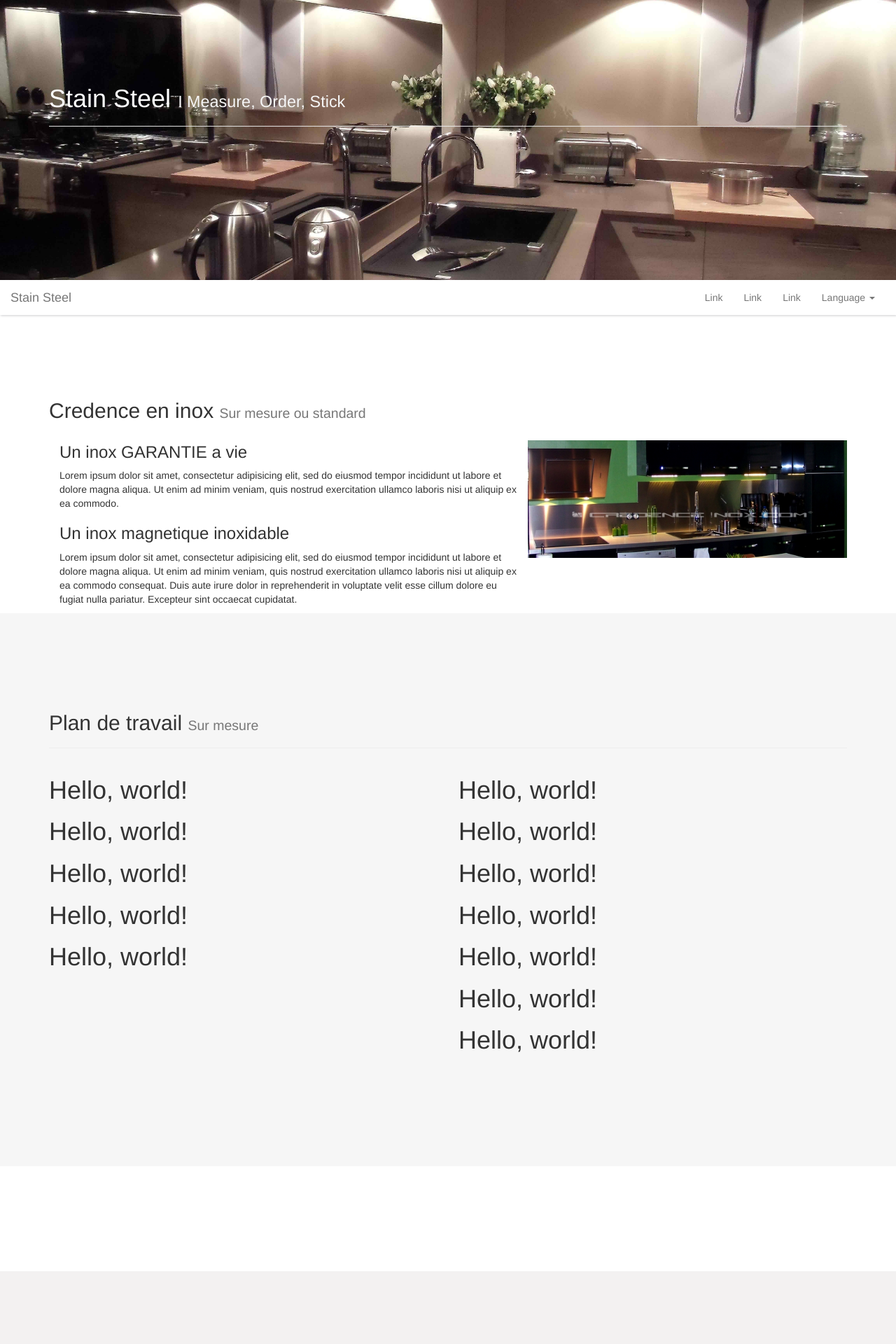
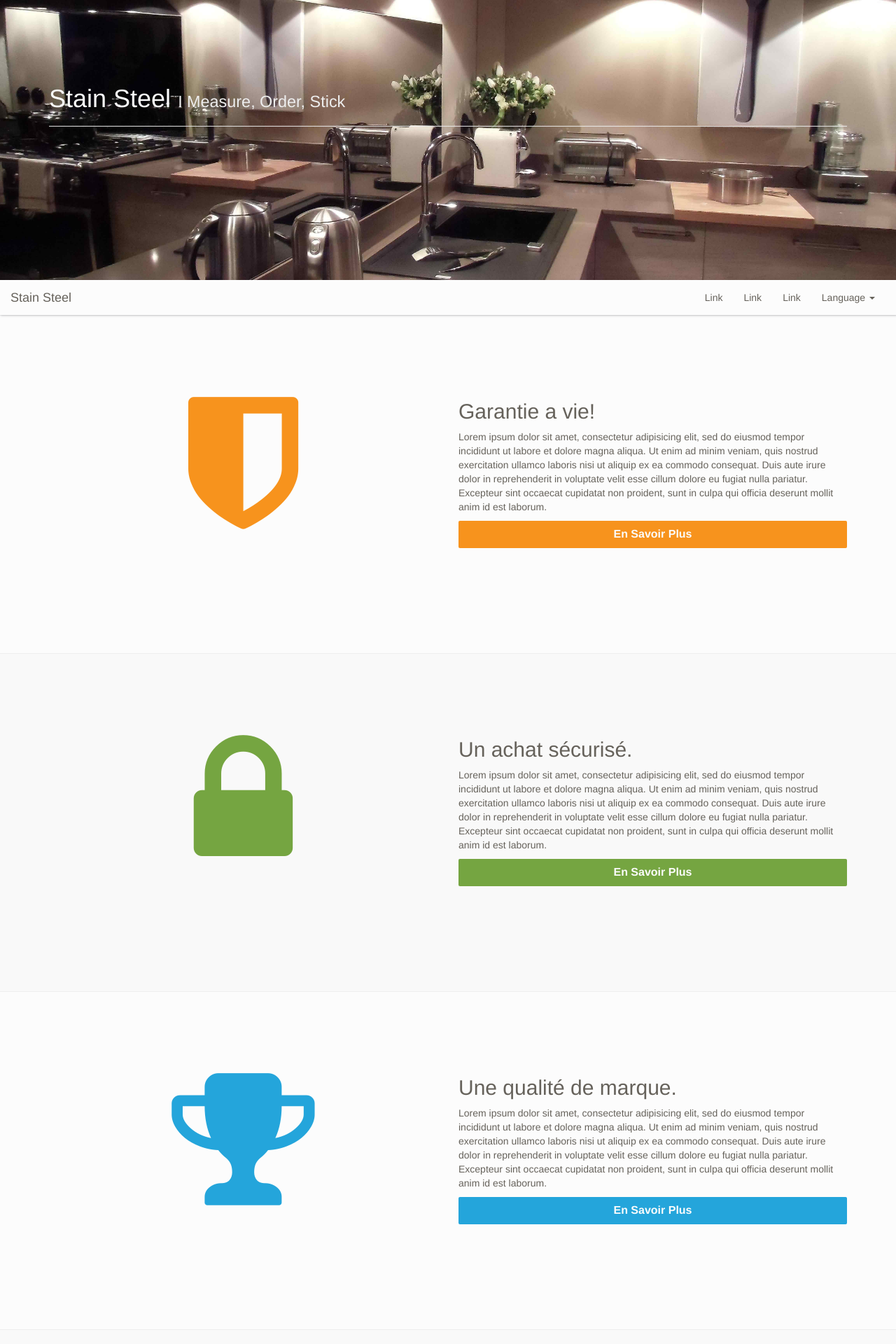
Before and after one commit to fbarbare/credence-inox, a PHP site: page / in a window 1280 px wide. Shown: the top 1920 px of the page at 70% size. Before the commit the page ends 1816 px from the top, so only its background shows below. Run offline with PHP 8.4, Linux system fonts and the light colour scheme; some libraries are stand-ins or nearby versions.

Commit message:
home page

```diff
--- a/css/main.css
+++ b/css/main.css
@@ -1,12 +1,39 @@
-/* line 4, ../sass/main.scss */
+/* line 1, ../sass/_shared.scss */
+.btn {
+  border-radius: 2px;
+  width: 100%;
+  border: 0;
+  background: #66625b;
+  color: #fcfcfc;
+  font-size: 16px;
+  font-weight: bold;
+  padding: 8px 0;
+}
+
+/* line 11, ../sass/_shared.scss */
+.btn:hover {
+  color: #EEEEEE;
+}
+
+/* line 6, ../sass/main.scss */
 html, body {
   width: 100%;
   height: 100%;
+  color: #66625b;
 }
 
-/* line 8, ../sass/main.scss */
-.content-container {
-  background-color: #FFF;
+/* line 11, ../sass/main.scss */
+a {
+  color: #66625b !important;
+}
+/* line 13, ../sass/main.scss */
+a:hover {
+  color: #3F3F3F !important;
+}
+
+/* line 18, ../sass/main.scss */
+.content {
+  background-color: #fcfcfc;
 }
 
 /* line 3, ../sass/index/_header.scss */
@@ -42,76 +69,158 @@ html, body {
 }
 /* line 28, ../sass/index/_header.scss */
 .header .header-title {
-  color: #FFF;
+  color: #fcfcfc;
 }
 /* line 31, ../sass/index/_header.scss */
 .header .header-subtitle {
-  color: #F6F6F6;
+  color: #EEEEEE;
 }
 
 /* line 1, ../sass/_menu.scss */
 .menu-container {
   padding-bottom: 20px;
   height: 50px;
-  background-color: #FFF;
+  background-color: #fcfcfc;
 }
 /* line 6, ../sass/_menu.scss */
 .menu-container .menu {
+  position: relative;
   margin: 0;
   border: 0;
   width: 100%;
-  background-color: #FFF;
+  background-color: #fcfcfc;
   -moz-box-shadow: 1px 1px 3px 0 rgba(9, 11, 24, 0.2);
   -webkit-box-shadow: 1px 1px 3px 0 rgba(9, 11, 24, 0.2);
   box-shadow: 1px 1px 3px 0 rgba(9, 11, 24, 0.2);
   -moz-border-radius: 0;
   -webkit-border-radius: 0;
   border-radius: 0;
+  z-index: 10;
 }
-/* line 16, ../sass/_menu.scss */
+/* line 18, ../sass/_menu.scss */
 .menu-container.stick .menu {
   position: fixed;
   top: 0;
-  z-index: 10;
 }
 
 /* line 1, ../sass/index/_content.scss */
-.content-container {
+.section-container {
   padding: 100px 0 150px;
-  background-color: #FFF;
+  border-top: 1px solid #EEEEEE;
 }
 /* line 5, ../sass/index/_content.scss */
-.content-container:nth-child(even) {
-  background-color: #F6F6F6;
+.section-container:nth-child(even) {
+  background-color: #f9f9f9;
 }
 /* line 9, ../sass/index/_content.scss */
-.content-container .content-table {
-  display: table;
+.section-container .logo {
+  text-align: center;
 }
 /* line 12, ../sass/index/_content.scss */
-.content-container .content-row {
-  display: table-row;
-}
-/* line 15, ../sass/index/_content.scss */
-.content-container .content-cell {
-  display: table-cell;
+.section-container .logo .icon {
+  font-size: 220px;
 }
 /* line 18, ../sass/index/_content.scss */
-.content-container .content-image-container {
-  width: 40%;
-  vertical-align: middle;
+.section-container.warranty .logo .icon {
+  color: #f7931d;
 }
-/* line 22, ../sass/index/_content.scss */
-.content-container .content-image {
-  display: block;
-  max-width: 100%;
+/* line 21, ../sass/index/_content.scss */
+.section-container.warranty .btn {
+  background-color: #f7931d;
 }
-/* line 27, ../sass/index/_content.scss */
-.content-container .content-description {
-  width: 60%;
-  vertical-align: top;
+/* line 26, ../sass/index/_content.scss */
+.section-container.safety .logo .icon {
+  color: #75a541;
 }
-/* line 31, ../sass/index/_content.scss */
-.content-container .content-text {
-  width: 100%;
+/* line 29, ../sass/index/_content.scss */
+.section-container.safety .btn {
+  background-color: #75a541;
 }
+/* line 34, ../sass/index/_content.scss */
+.section-container.quality .logo .icon {
+  color: #24A5DB;
+}
+/* line 37, ../sass/index/_content.scss */
+.section-container.quality .btn {
+  background-color: #24A5DB;
+}
+/* line 42, ../sass/index/_content.scss */
+.section-container.smart .logo .icon {
+  color: #FFBB03;
+}
+/* line 45, ../sass/index/_content.scss */
+.section-container.smart .btn {
+  background-color: #FFBB03;
+}
+
+/* line 1, ../sass/_footer.scss */
+.footer {
+  border-top: 1px solid #666666;
+  padding: 50px 0;
+  color: #fcfcfc;
+  background-color: #66625b;
+}
+/* line 7, ../sass/_footer.scss */
+.footer a {
+  color: #fcfcfc !important;
+}
+/* line 9, ../sass/_footer.scss */
+.footer a:hover {
+  color: #EEEEEE !important;
+}
+/* line 13, ../sass/_footer.scss */
+.footer .btn, .footer input, .footer textarea {
+  color: #66625b;
+  background-color: #fcfcfc;
+}
+/* line 17, ../sass/_footer.scss */
+.footer .btn:hover {
+  color: #3F3F3F;
+}
+/* line 21, ../sass/_footer.scss */
+.footer .social-network {
+  text-align: center;
+  padding-bottom: 40px;
+}
+/* line 25, ../sass/_footer.scss */
+.footer .social-network .icon {
+  margin: 0 30px;
+  font-size: 30px;
+  text-decoration: none;
+}
+/* line 31, ../sass/_footer.scss */
+.footer .social-network .facebook:hover {
+  color: #6b7fb2 !important;
+}
+/* line 34, ../sass/_footer.scss */
+.footer .social-network .twitter:hover {
+  color: #55acee !important;
+}
+/* line 37, ../sass/_footer.scss */
+.footer .social-network .google-plus:hover {
+  color: #dd4b39 !important;
+}
+/* line 42, ../sass/_footer.scss */
+.footer .contact {
+  padding-bottom: 40px;
+}
+@media (min-width: 992px) {
+  /* line 45, ../sass/_footer.scss */
+  .footer .contact .details {
+    padding-right: 50px;
+    text-align: right;
+  }
+}
+/* line 51, ../sass/_footer.scss */
+.footer .contact .details .icon {
+  margin-right: 5px;
+}
+/* line 57, ../sass/_footer.scss */
+.footer .copyright {
+  text-align: center;
+  font-size: 11px;
+}
+/* line 61, ../sass/_footer.scss */
+.footer .copyright a {
+  margin: 0 10px;
+}
--- a/html/footer.html
+++ b/html/footer.html
@@ -1,8 +1,65 @@
+    <div class="container-fluid footer">
+        <div class="container">
+            <div class="social-network">
+                <a href="" class="icon twitter fa fa-twitter"></a>
+                <a href="" class="icon facebook fa fa-facebook"></a>
+                <a href="" class="icon google-plus fa fa-google-plus"></a>
+            </div>
+            <div class="row contact">
+                <div class="col-md-6">
+                    <div class="details">
+                        <div>
+                            <h2>Adresse Postale</h2>
+                            <address>
+                                <strong>GABARI PROD. Sarl</strong><br>
+                                330 Route de MOURS<br>
+                                26380 PEYRINS<br>
+                                France<br>
+                            </address>
+                        </div>
+                        <div>
+                            <h2>Contact Electronique</h2>
+                            <address>
+                                <strong>Pascale</strong>
+                                <p><span class="icon fa fa-envelope"></span><a href="mailto:pascale@credence-inox.com">pascale@credence-inox.com</a></p>
+                                <p><span class="icon fa fa-phone"></span>+334 75 48 74 14</p>
+                                <p><span class="icon fa fa-fax"></span>+334 86 55 65 71</p>
+                            </address>
+                        </div>
+                    </div>
+                </div>
+                <div class="col-md-6">
+                    <h2>Send us an email:</h2>
+                    <form>
+                        <div class="form-group">
+                            <label for="name">Name:</label>
+                            <input type="text" class="form-control" id="name" placeholder="Firstname lastname">
+                        </div>
+                        <div class="form-group">
+                            <label for="email">Email Address:</label>
+                            <input type="email" class="form-control" id="email" placeholder="Email address">
+                        </div>
+                        <div class="form-group">
+                            <label for="topic">Topic:</label>
+                            <input type="topic" class="form-control" id="topic" placeholder="Email's main topic">
+                        </div>
+                        <div class="form-group">
+                            <label for="message">Message:</label>
+                            <textarea class="form-control" id="message" placeholder="Type your message here" rows="3"></textarea>
+                        </div>
+                        <button type="submit" class="btn btn-default">Send Email</button>
+                    </form>
+                </div>
+            </div>
+            <p class="copyright">© 2015 Crédence inox®. <a href="">Terms</a> <a href="">Privacy</a> <a href="">Legal</a> <a href="">Security</a></p>
+        </div>
+    </div>
+
     <!-- jQuery (necessary for Bootstrap's JavaScript plugins) -->
     <script src="https://ajax.googleapis.com/ajax/libs/jquery/1.11.3/jquery.min.js"></script>
     <!-- Include all compiled plugins (below), or include individual files as needed -->
     <script src="https://maxcdn.bootstrapcdn.com/bootstrap/3.3.5/js/bootstrap.min.js"></script>
     <!-- main JS script -->
     <script src="/js/script.js"></script>
-  </body>
+</body>
 </html>
--- a/html/header.html
+++ b/html/header.html
@@ -9,6 +9,7 @@
 
     <!-- Bootstrap -->
     <link rel="stylesheet" href="https://maxcdn.bootstrapcdn.com/bootstrap/3.3.5/css/bootstrap.min.css">
+    <link rel="stylesheet" href="https://maxcdn.bootstrapcdn.com/font-awesome/4.4.0/css/font-awesome.min.css">
     <!-- Site CSS -->
     <link rel="stylesheet" href="/css/main.css">
 
--- a/index.php
+++ b/index.php
@@ -6,58 +6,88 @@
   require_once('html/menu.html');
 ?>
 
-<div class="container-fluid content-container">
-  <div class="container content">
-    <div class="content-table">
-    <div class="content-row">
-      <div class="content-cell content-description">
-        <h2>Credence en inox <small>Sur mesure ou standard</small></h2>
-        <div class="container-fluid">
-          <div class="content-text">
-              <h3>Un inox GARANTIE a vie</h3>
-              <p>Lorem ipsum dolor sit amet, consectetur adipisicing elit, sed do eiusmod
-              tempor incididunt ut labore et dolore magna aliqua. Ut enim ad minim veniam,
-              quis nostrud exercitation ullamco laboris nisi ut aliquip ex ea commodo.</p>
-          </div><div class="content-text">
-              <h3>Un inox magnetique inoxidable</h3>
-              <p>Lorem ipsum dolor sit amet, consectetur adipisicing elit, sed do eiusmod
-              tempor incididunt ut labore et dolore magna aliqua. Ut enim ad minim veniam,
-              quis nostrud exercitation ullamco laboris nisi ut aliquip ex ea commodo
-              consequat. Duis aute irure dolor in reprehenderit in voluptate velit esse
-              cillum dolore eu fugiat nulla pariatur. Excepteur sint occaecat cupidatat.</p>
-          </div>
+<div class="content">
+
+  <div class="container-fluid section-container warranty">
+    <div class="container">
+      <div class="row">
+        <div class="col-md-6 cell logo">
+          <i class="icon fa fa-shield"></i>
         </div>
-      </div>
-      <div class="content-cell content-image-container">
-        <img class="content-image" src="/img/index/credence.jpg"/>
+        <div class="col-md-6 cell text">
+          <h2 class="title">Garantie a vie!</h2>
+          <p class="description">Lorem ipsum dolor sit amet, consectetur adipisicing elit, sed do eiusmod
+          tempor incididunt ut labore et dolore magna aliqua. Ut enim ad minim veniam,
+          quis nostrud exercitation ullamco laboris nisi ut aliquip ex ea commodo
+          consequat. Duis aute irure dolor in reprehenderit in voluptate velit esse
+          cillum dolore eu fugiat nulla pariatur. Excepteur sint occaecat cupidatat non
+          proident, sunt in culpa qui officia deserunt mollit anim id est laborum.</p>
+          <button class="btn">En Savoir Plus</button>
+        </div>
       </div>
     </div>
   </div>
-</div>
-<div class="container-fluid content-container">
-  <div class="container">
-    <div class="page-header">
-      <h2>Plan de travail <small>Sur mesure</small></h2>
-    </div>
-    <div class="row">
-      <div class="col-md-6">
-        <h1>Hello, world!</h1>
-        <h1>Hello, world!</h1>
-        <h1>Hello, world!</h1>
-        <h1>Hello, world!</h1>
-        <h1>Hello, world!</h1>
-      </div>
-      <div class="col-md-6">
-        <h1>Hello, world!</h1>
-        <h1>Hello, world!</h1>
-        <h1>Hello, world!</h1>
-        <h1>Hello, world!</h1>
-        <h1>Hello, world!</h1>
-        <h1>Hello, world!</h1>
-        <h1>Hello, world!</h1>
+
+  <div class="container-fluid section-container safety">
+    <div class="container">
+      <div class="row">
+        <div class="col-md-6 cell logo">
+          <i class="icon fa fa-lock"></i>
+        </div>
+        <div class="col-md-6 cell text">
+          <h2 class="title">Un achat sécurisé.</h2>
+          <p class="description">Lorem ipsum dolor sit amet, consectetur adipisicing elit, sed do eiusmod
+          tempor incididunt ut labore et dolore magna aliqua. Ut enim ad minim veniam,
+          quis nostrud exercitation ullamco laboris nisi ut aliquip ex ea commodo
+          consequat. Duis aute irure dolor in reprehenderit in voluptate velit esse
+          cillum dolore eu fugiat nulla pariatur. Excepteur sint occaecat cupidatat non
+          proident, sunt in culpa qui officia deserunt mollit anim id est laborum.</p>
+          <button class="btn">En Savoir Plus</button>
+        </div>
       </div>
     </div>
   </div>
+
+  <div class="container-fluid section-container quality">
+    <div class="container">
+      <div class="row">
+        <div class="col-md-6 cell logo">
+          <i class="icon fa fa-trophy"></i>
+        </div>
+        <div class="col-md-6 cell text">
+          <h2 class="title">Une qualité de marque.</h2>
+          <p class="description">Lorem ipsum dolor sit amet, consectetur adipisicing elit, sed do eiusmod
+          tempor incididunt ut labore et dolore magna aliqua. Ut enim ad minim veniam,
+          quis nostrud exercitation ullamco laboris nisi ut aliquip ex ea commodo
+          consequat. Duis aute irure dolor in reprehenderit in voluptate velit esse
+          cillum dolore eu fugiat nulla pariatur. Excepteur sint occaecat cupidatat non
+          proident, sunt in culpa qui officia deserunt mollit anim id est laborum.</p>
+          <button class="btn">En Savoir Plus</button>
+        </div>
+      </div>
+    </div>
+  </div>
+
+  <div class="container-fluid section-container smart">
+    <div class="container">
+      <div class="row">
+        <div class="col-md-6 cell logo">
+          <i class="icon fa fa-lightbulb-o"></i>
+        </div>
+        <div class="col-md-6 cell text">
+          <h2 class="title">Un inox inteligent.</h2>
+          <p class="description">Lorem ipsum dolor sit amet, consectetur adipisicing elit, sed do eiusmod
+          tempor incididunt ut labore et dolore magna aliqua. Ut enim ad minim veniam,
+          quis nostrud exercitation ullamco laboris nisi ut aliquip ex ea commodo
+          consequat. Duis aute irure dolor in reprehenderit in voluptate velit esse
+          cillum dolore eu fugiat nulla pariatur. Excepteur sint occaecat cupidatat non
+          proident, sunt in culpa qui officia deserunt mollit anim id est laborum.</p>
+          <button class="btn">En Savoir Plus</button>
+        </div>
+      </div>
+    </div>
+  </div>
+
 </div>
 
 <?php
--- a/js/menu.js
+++ b/js/menu.js
@@ -21,6 +21,7 @@
 
     Menu.prototype.init = function () {
         eventsUtils.addEvent(win, 'scroll', this);
+        this.handleEvent();
     };
 
     module.exports = Menu;
--- a/sass/_menu.scss
+++ b/sass/_menu.scss
@@ -1,22 +1,23 @@
 .menu-container {
     padding-bottom: 20px;
     height: 50px;
-    background-color: $primary-color;
+    background-color: $primary-light-color;
 
     .menu {
+        position: relative;
         margin: 0;
         border: 0;
         width: 100%;
-        background-color: $primary-color;
+        background-color: $primary-light-color;
         @include box-shadow(1px 1px 3px 0 rgba(9,11,24,0.2));
         @include border-radius(0);
+        z-index: 10;
     }
 
     &.stick {
         .menu {
             position: fixed;
             top: 0;
-            z-index: 10;
         }
     }
 }
--- /dev/null
+++ b/sass/_shared.scss
@@ -0,0 +1,13 @@
+.btn {
+    border-radius: 2px;
+    width: 100%;
+    border: 0;
+    background: $primary-dark-color;
+    color: $primary-light-color;
+    font-size: 16px;
+    font-weight: bold;
+    padding: 8px 0;
+}
+.btn:hover {
+    color: $third-light-color;
+}
--- a/sass/_variables.scss
+++ b/sass/_variables.scss
@@ -1,2 +1,5 @@
-$primary-color: #FFF;
-$secondary-color: #F6F6F6;
+$primary-light-color: #fcfcfc;
+$secondary-light-color: #f9f9f9;
+$third-light-color: #EEEEEE;
+$primary-dark-color: #66625b;
+$secondary-dark-color: #3F3F3F;
--- a/sass/index/_content.scss
+++ b/sass/index/_content.scss
@@ -1,34 +1,49 @@
-.content-container {
+.section-container {
     padding: 100px 0 150px;
-    background-color: $primary-color;
+    border-top: 1px solid $third-light-color;
 
     &:nth-child(even) {
-        background-color: $secondary-color;
+        background-color: $secondary-light-color;
     }
 
-    .content-table {
-        display: table;
-    }
-    .content-row {
-        display: table-row;
-    }
-    .content-cell {
-        display: table-cell;
-    }
-    .content-image-container {
-        width: 40%;
-        vertical-align: middle;
-    }
-    .content-image {
-        display: block;
-        max-width: 100%;
+    .logo {
+        text-align: center;
+
+        .icon {
+            font-size: 220px;
+        }
     }
 
-    .content-description {
-        width: 60%;
-        vertical-align: top;
+    &.warranty {
+        .logo .icon {
+            color: #f7931d;
+        }
+        .btn {
+            background-color: #f7931d;
+        }
     }
-    .content-text {
-        width: 100%;
+    &.safety {
+        .logo .icon {
+            color: #75a541;
+        }
+        .btn {
+            background-color: #75a541;
+        }
+    }
+    &.quality {
+        .logo .icon {
+            color: #24A5DB;
+        }
+        .btn {
+            background-color: #24A5DB;
+        }
+    }
+    &.smart {
+        .logo .icon {
+            color: #FFBB03;
+        }
+        .btn {
+            background-color: #FFBB03;
+        }
     }
 }
--- a/sass/index/_header.scss
+++ b/sass/index/_header.scss
@@ -26,9 +26,9 @@ $header-height: 50%;
     }
 
     .header-title {
-        color: $primary-color;
+        color: $primary-light-color;
     }
     .header-subtitle {
-        color: $secondary-color;
+        color: $third-light-color;
     }
 }
--- a/sass/main.scss
+++ b/sass/main.scss
@@ -1,14 +1,25 @@
 @import 'compass/css3';
 @import 'variables';
+@import 'mixins';
+@import 'shared';
 
 html, body {
     width: 100%;
     height: 100%;
+    color: $primary-dark-color;
 }
-.content-container {
-    background-color: $primary-color;
+a {
+    color: $primary-dark-color !important;
+    &:hover {
+        color: $secondary-dark-color  !important;
+    }
+}
+
+.content {
+    background-color: $primary-light-color;
 }
 
 @import 'index/header';
 @import 'menu';
 @import 'index/content';
+@import 'footer';
```
Also changed, not shown: sass/_footer.scss (added, +65 -0 lines), img/products/02.jpg (added), img/products/04.jpg (added), sass/_mixins.scss (added), 3 other files.
